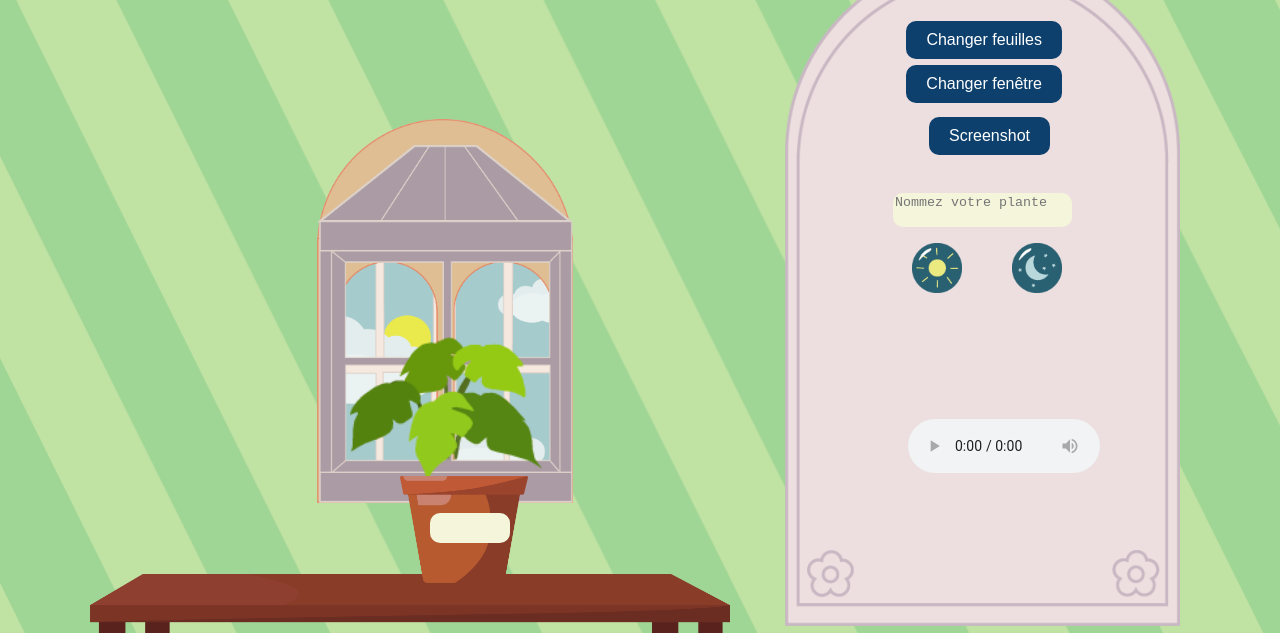
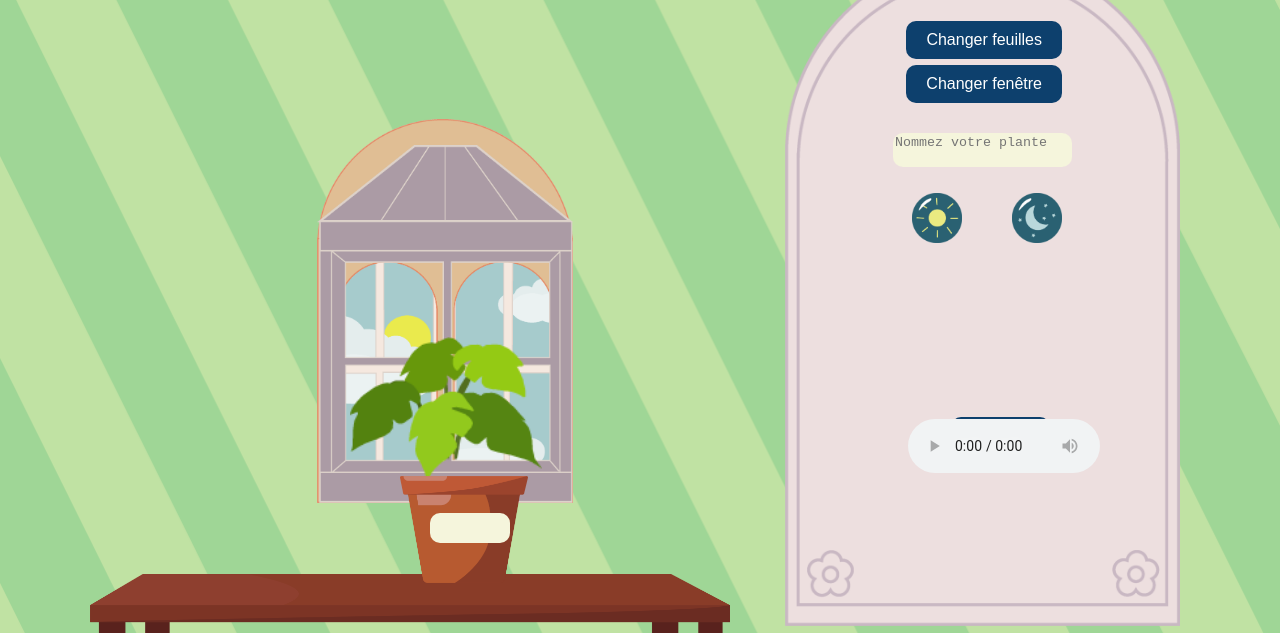
Before and after one commit to abibib/github-code-ynov, a plain HTML site: page index.html in a window 1280 px wide. Shown: the part 167-800 px from the top of the page. Drawn offline with nearby package versions, Linux system fonts and the light colour scheme.

Commit message:
LAAA C FINITO

```diff
--- a/index.html
+++ b/index.html
@@ -27,7 +27,7 @@
             Changer feuilles</button>
         <button class="bouton" type="button">
             Changer l'image de fond</button>
-        <button class="Screenshot">Screenshot</button>
+        <button class="Screenshot">Générer</button>
         <button class="boutonfenêtre" type="button">
             Changer fenêtre</button>
 
--- a/style.css
+++ b/style.css
@@ -174,7 +174,7 @@ h1 {
   align-items: flex-end;
   justify-content: flex-end;
   z-index: 80;
-  top: 200;
+  top: 500;
   right: 222;
 }
 
@@ -193,7 +193,7 @@ h1 {
   justify-content: space-between;
   z-index: 999;
   position: relative;
-  top: 250;
+  top: 200;
   right: 210;
 }
 
@@ -231,7 +231,7 @@ textarea {
   justify-content: flex-end;
   resize: none;
   z-index: 80;
-  top: 150;
+  top: 90;
   right: 200;
 }
 
```
